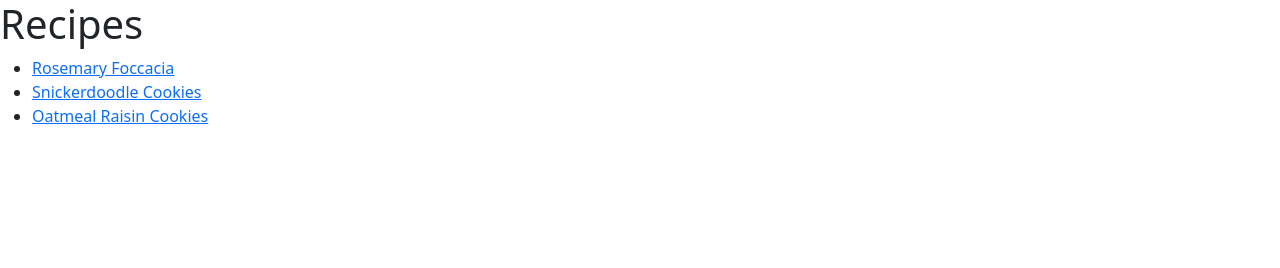
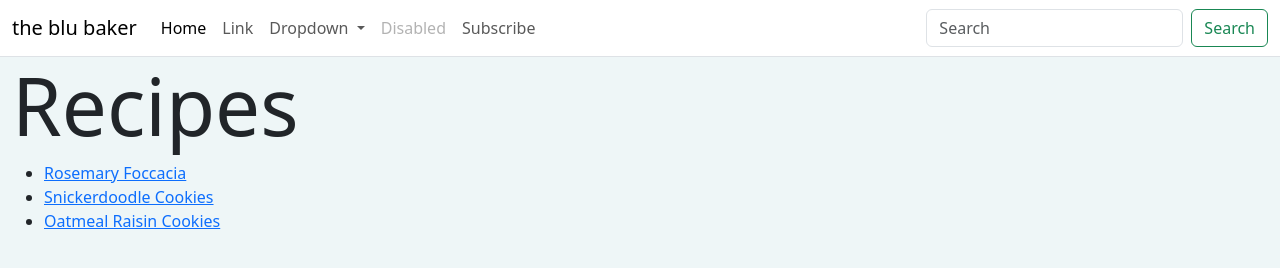
Before and after one commit to blucorazon/top-html, a plain HTML site: page index.html in a window 1280 px wide. Drawn offline with nearby package versions, Linux system fonts and the light colour scheme.

Commit message:
Edit index.html and create stylesheet

```diff
--- a/index.html
+++ b/index.html
@@ -6,17 +6,67 @@
     <meta name="viewport" content="width=device-width, initial-scale=1.0">
     <link href="https://cdn.jsdelivr.net/npm/bootstrap@5.3.3/dist/css/bootstrap.min.css" rel="stylesheet"
         integrity="sha384-QWTKZyjpPEjISv5WaRU9OFeRpok6YctnYmDr5pNlyT2bRjXh0JMhjY6hW+ALEwIH" crossorigin="anonymous">
+    <link rel="stylesheet" href="style.css">
 </head>
 <title>The Blu Baker</title>
 </head>
 
 <body>
-    <h1>Recipes</h1>
-    <ul class="recipes">
-        <li><a href="recipes/focaccia.html">Rosemary Foccacia</a></li>
-        <li><a href="recipes/snickerdoodle.html">Snickerdoodle Cookies</a></li>
-        <li><a href="recipes/oatmeal.html">Oatmeal Raisin Cookies</a></li>
-    </ul>
+    <!-- NAV BAR -->
+    <nav class="navbar navbar-expand-lg bg-white border-bottom">
+        <div class="container-fluid">
+            <a class="navbar-brand" href="index.html">the blu baker</a>
+            <button class="navbar-toggler" type="button" data-bs-toggle="collapse"
+                data-bs-target="#navbarSupportedContent" aria-controls="navbarSupportedContent" aria-expanded="false"
+                aria-label="Toggle navigation">
+                <span class="navbar-toggler-icon"></span>
+            </button>
+            <div class="collapse navbar-collapse" id="navbarSupportedContent">
+                <ul class="navbar-nav me-auto mb-2 mb-lg-0">
+                    <li class="nav-item">
+                        <a class="nav-link active" aria-current="page" href="#">Home</a>
+                    </li>
+                    <li class="nav-item">
+                        <a class="nav-link" href="#">Link</a>
+                    </li>
+                    <li class="nav-item dropdown">
+                        <a class="nav-link dropdown-toggle" href="#" role="button" data-bs-toggle="dropdown"
+                            aria-expanded="false">
+                            Dropdown
+                        </a>
+                        <ul class="dropdown-menu">
+                            <li><a class="dropdown-item" href="#">Action</a></li>
+                            <li><a class="dropdown-item" href="#">Another action</a></li>
+                            <li>
+                                <hr class="dropdown-divider">
+                            </li>
+                            <li><a class="dropdown-item" href="#">Something else here</a></li>
+                        </ul>
+                    </li>
+                    <li class="nav-item">
+                        <a class="nav-link disabled" aria-disabled="true">Disabled</a>
+                    </li>
+                    <li class="nav-item">
+                        <a class="nav-link" href="#">Subscribe</a>
+                    </li>
+                </ul>
+                <form class="d-flex" role="search">
+                    <input class="form-control me-2" type="search" placeholder="Search" aria-label="Search">
+                    <button class="btn btn-outline-success" type="submit">Search</button>
+                </form>
+            </div>
+        </div>
+    </nav>
+    <!-- First Container -->
+    <div class="container-fluid">
+        <h1 class="display-1">Recipes</h1>
+        <ul class="recipes">
+            <li><a href="recipes/focaccia.html">Rosemary Foccacia</a></li>
+            <li><a href="recipes/snickerdoodle.html">Snickerdoodle Cookies</a></li>
+            <li><a href="recipes/oatmeal.html">Oatmeal Raisin Cookies</a></li>
+        </ul>
+    </div>
+
 
     <script src="https://cdn.jsdelivr.net/npm/bootstrap@5.3.3/dist/js/bootstrap.bundle.min.js"
         integrity="sha384-YvpcrYf0tY3lHB60NNkmXc5s9fDVZLESaAA55NDzOxhy9GkcIdslK1eN7N6jIeHz"
--- /dev/null
+++ b/style.css
@@ -0,0 +1,3 @@
+body {
+    background-color: #e6f2f4ad;
+}
```
